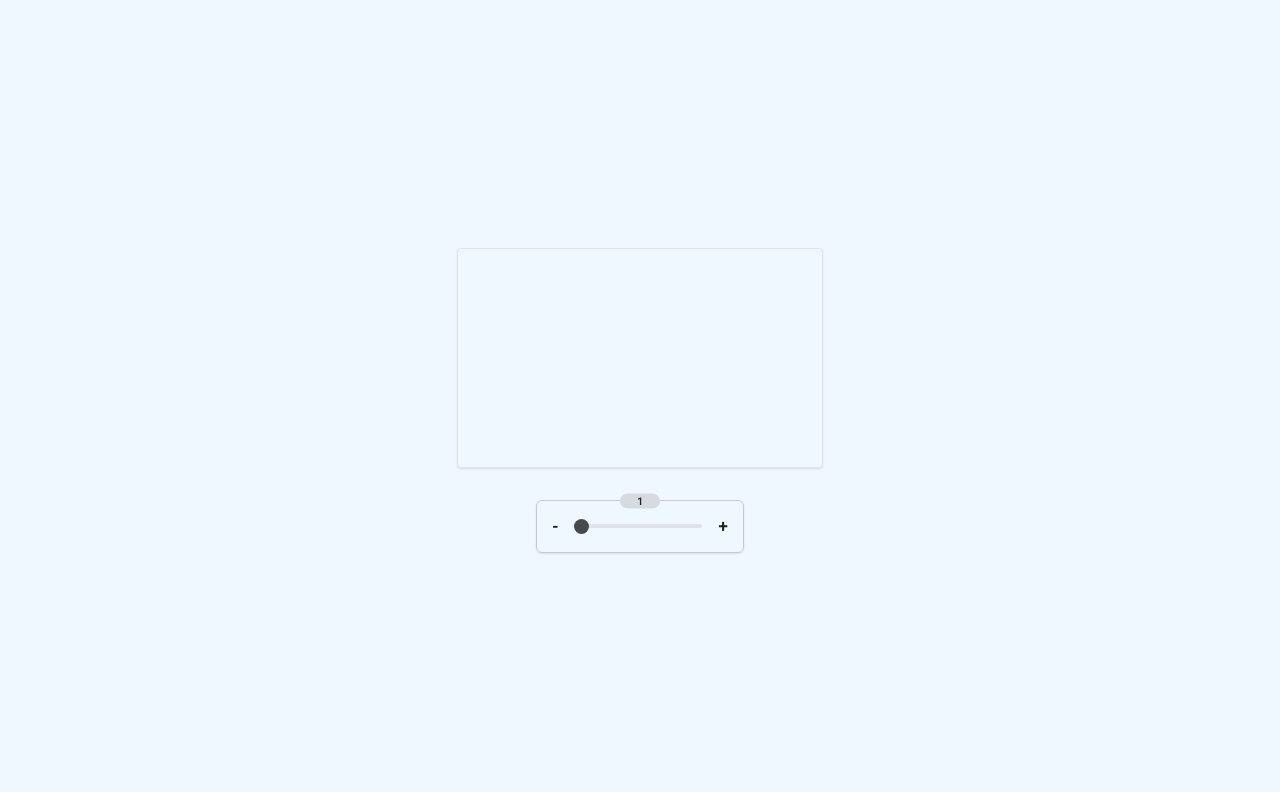
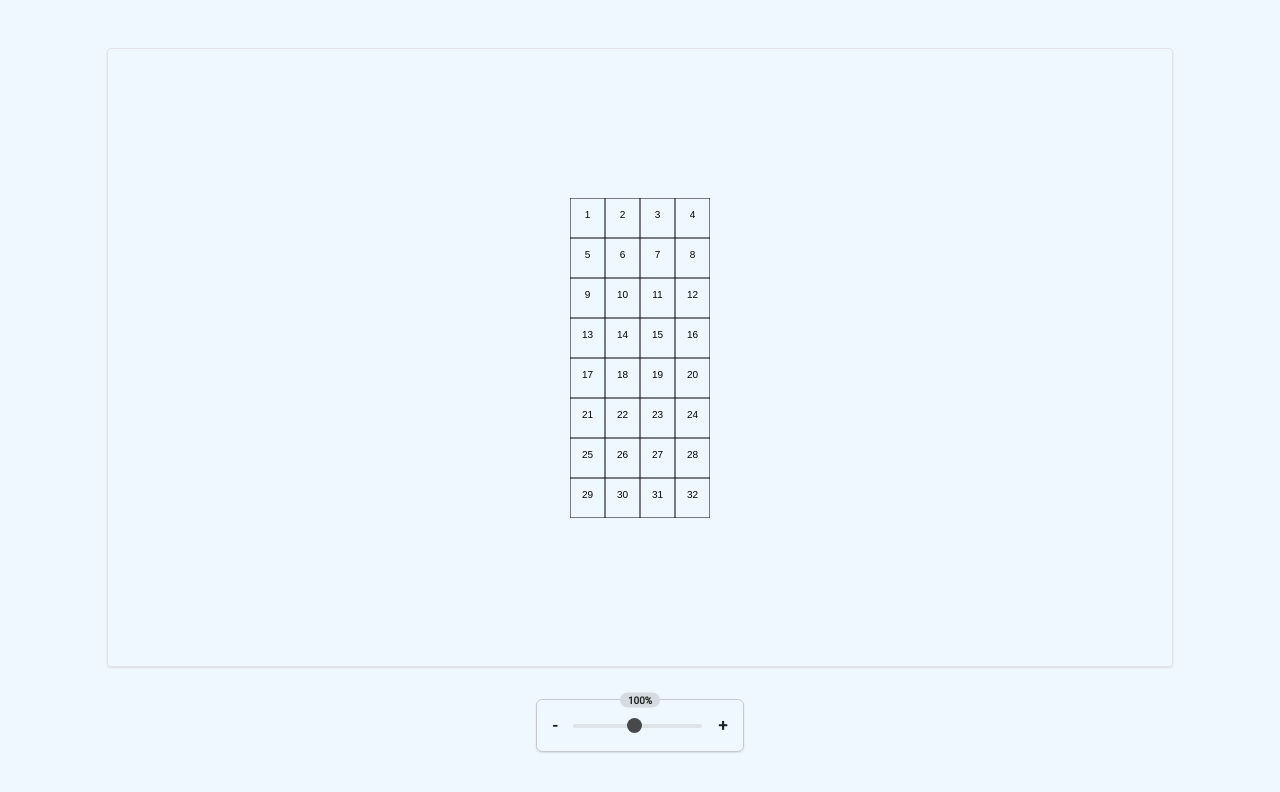
Before and after one commit to git4pankajchauhan/react-canvas-matrix, a React (Vite) app: page / in a window 1280 px wide. Shown: the top 792 px of the page. Built offline with nearby package versions, Linux system fonts and the light colour scheme.

Commit message:
canvas v1 paint

```diff
--- a/package.json
+++ b/package.json
@@ -23,7 +23,6 @@
     "eslint-plugin-react-hooks": "^4.6.0",
     "eslint-plugin-react-refresh": "^0.4.3",
     "typescript": "^5.0.2",
-    "vite": "^4.4.5",
-    "vite-tsconfig-paths": "^4.2.1"
+    "vite": "^4.4.5"
   }
 }
--- a/src/App.tsx
+++ b/src/App.tsx
@@ -1,7 +1,7 @@
 import CanvasMatrix from "./components/CanvasMatrix/CanvasMatrix";
 
 function App() {
-  return <CanvasMatrix />;
+  return <CanvasMatrix gridRows={8} gridColumn={4} gridHeight={40} gridWidth={35} />;
 }
 
 export default App;
--- /dev/null
+++ b/src/components/CanvasMatrix/CanvasMatrix.functions.ts
@@ -0,0 +1,19 @@
+/**
+ * The function sets the device pixel ratio for a canvas element to ensure proper rendering on
+ * high-resolution screens.
+ */
+export const setDPI = (canvas: HTMLCanvasElement, ctx: CanvasRenderingContext2D, width: number, height: number) => {
+  ctx.imageSmoothingEnabled = true;
+
+  // Get the device pixel ratio
+  const dpr = Math.max(window.devicePixelRatio || 1, 2);
+
+  // Set the canvas dimensions accounting for the device pixel ratio
+  canvas.width = width * dpr;
+  canvas.height = height * dpr;
+  canvas.style.width = width + "px";
+  canvas.style.height = height + "px";
+
+  // Scale the context to match the device pixel ratio
+  ctx.scale(dpr, dpr);
+};
--- a/src/components/CanvasMatrix/CanvasMatrix.hooks.tsx
+++ b/src/components/CanvasMatrix/CanvasMatrix.hooks.tsx
@@ -1,7 +1,48 @@
-import React from "react";
+import { useEffect, useRef, useState } from "react";
+import { IProps } from "./CanvasMatrix.utils";
+import { setDPI } from "./CanvasMatrix.functions";
 
-const useDrawCanvas = () => {
-  return <div>useDrawCanvas</div>;
+export const useDrawCanvas = (props: IProps) => {
+  const { gridColumn, gridRows, gridHeight, gridWidth } = props;
+  const canvasRef = useRef<HTMLCanvasElement>(null);
+
+  const [zoomScale, setZoomScale] = useState<number>(1);
+
+  useEffect(() => {
+    const canvas = canvasRef.current;
+    if (!canvas) return;
+
+    const ctx = canvas.getContext("2d");
+    if (!ctx) return;
+
+    const totalWidth = gridColumn * gridWidth;
+    const totalHeight = gridRows * gridHeight;
+
+    /* This is a function that sets the DPI (dots per inch)
+    of the canvas to ensure that it is rendered properly on different devices with different pixel
+    densities. */
+    setDPI(canvas, ctx, totalWidth, totalHeight);
+
+    /* This is clearing the entire canvas by erasing all  the pixels within the specified rectangle. */
+    ctx.clearRect(0, 0, canvas.width, canvas.height);
+
+    // Draw grid boxes
+    for (let row = 0; row < gridRows; row++) {
+      for (let col = 0; col < gridColumn; col++) {
+        const x = col * gridWidth;
+        const y = row * gridHeight;
+
+        // Draw border
+        ctx.strokeRect(x, y, gridWidth, gridHeight);
+
+        // Draw count in the center
+        const count = `${row * gridColumn + col + 1}`;
+        const textWidth = ctx.measureText(count).width;
+        const textX = x + (gridWidth - textWidth) / 2;
+        const textY = y + gridHeight / 2;
+        ctx.fillText(count, textX, textY);
+      }
+    }
+  }, [gridRows, gridColumn, gridHeight, gridWidth]);
+  return { canvasRef, zoomScale, setZoomScale };
 };
-
-export default useDrawCanvas;
--- a/src/components/CanvasMatrix/CanvasMatrix.module.css
+++ b/src/components/CanvasMatrix/CanvasMatrix.module.css
@@ -9,17 +9,20 @@
   background-color: var(--grey-color-25);
   padding: 3rem;
   gap: 2rem;
-  justify-content: center;
 }
 
 .canvasBox {
-  padding: 2rem;
-  overflow: auto;
-  min-height: 200px;
+  overflow: hidden;
+  flex: 1;
   border: 1px solid var(--grey-color-100);
-  max-width: 90%;
+  width: 90%;
   border-radius: 4px;
   box-shadow: var(--shadow-1);
+  display: grid;
+  place-items: center;
 }
 .matrixCanvas {
 }
+.canvasActions {
+  margin-top: auto;
+}
--- a/src/components/CanvasMatrix/CanvasMatrix.tsx
+++ b/src/components/CanvasMatrix/CanvasMatrix.tsx
@@ -1,25 +1,30 @@
-import React, { useState } from "react";
+import React from "react";
 import InputSlider from "../InputSlider/InputSlider";
+import { useDrawCanvas } from "./CanvasMatrix.hooks";
 import classes from "./CanvasMatrix.module.css";
 import { IProps } from "./CanvasMatrix.utils";
 
 const CanvasMatrix = (props: IProps) => {
-  const {} = props;
-
-  const [scale, setScale] = useState(1);
+  const { canvasRef, zoomScale, setZoomScale } = useDrawCanvas(props);
 
   const onScaleChange: React.FormEventHandler<HTMLInputElement> = (e) => {
-    console.log(e.currentTarget.value);
-    setScale(Number(e.currentTarget.value));
+    setZoomScale(Number(e.currentTarget.value));
   };
 
   return (
     <main className={classes.rootContainer}>
       <section className={classes.canvasBox}>
-        <canvas className={classes.matrixCanvas}></canvas>
+        <canvas ref={canvasRef} className={classes.matrixCanvas}></canvas>
       </section>
       <section className={classes.canvasActions}>
-        <InputSlider valueLabel={`${scale}`} value={scale} onChange={onScaleChange} />
+        <InputSlider
+          min={0.1}
+          max={2}
+          step={0.1}
+          valueLabel={`${(zoomScale * 100).toFixed()}%`}
+          value={zoomScale}
+          onChange={onScaleChange}
+        />
       </section>
     </main>
   );
--- a/tsconfig.json
+++ b/tsconfig.json
@@ -1,8 +1,5 @@
 {
   "compilerOptions": {
-    "baseUrl": "./src",
-    "paths": { "~/*": ["*"] },
-
     "target": "ES2020",
     "useDefineForClassFields": true,
     "lib": ["ES2020", "DOM", "DOM.Iterable"],
@@ -18,12 +15,11 @@
     "jsx": "react-jsx",
 
     /* Linting */
-    "strict": true,
+    "strict": false,
     "noUnusedLocals": true,
     "noUnusedParameters": true,
     "noFallthroughCasesInSwitch": true
   },
-  "include": ["src/**/*"],
   "exclude": ["node_modules", "**/*.spec.ts"],
   "references": [{ "path": "./tsconfig.node.json" }]
 }
--- a/vite.config.ts
+++ b/vite.config.ts
@@ -1,10 +1,9 @@
 import { defineConfig } from "vite";
 import react from "@vitejs/plugin-react";
-import tsconfigPaths from "vite-tsconfig-paths";
 
 // https://vitejs.dev/config/
 export default defineConfig({
-  plugins: [react(), tsconfigPaths()],
+  plugins: [react()],
   server: {
     port: 5000,
     open: true,
```
Also changed, not shown: src/components/CanvasMatrix/CanvasMatrix.utils.ts (+6 -1 lines).
